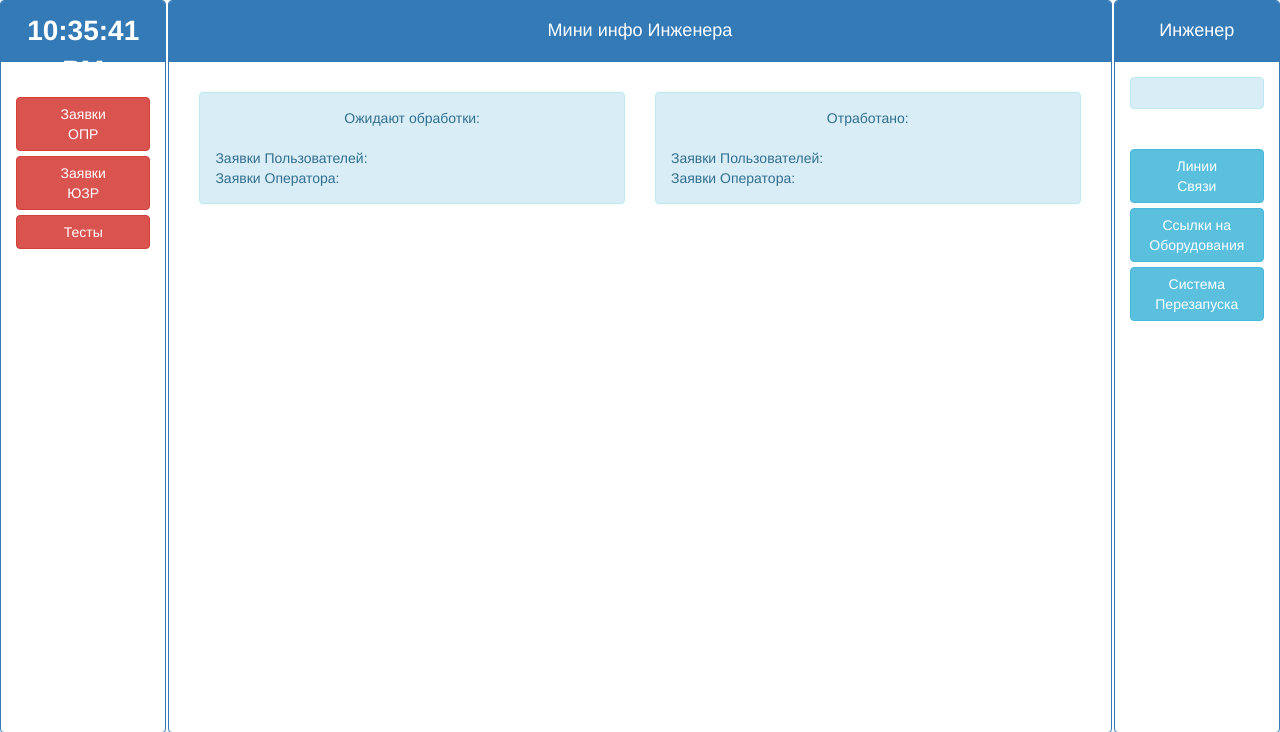
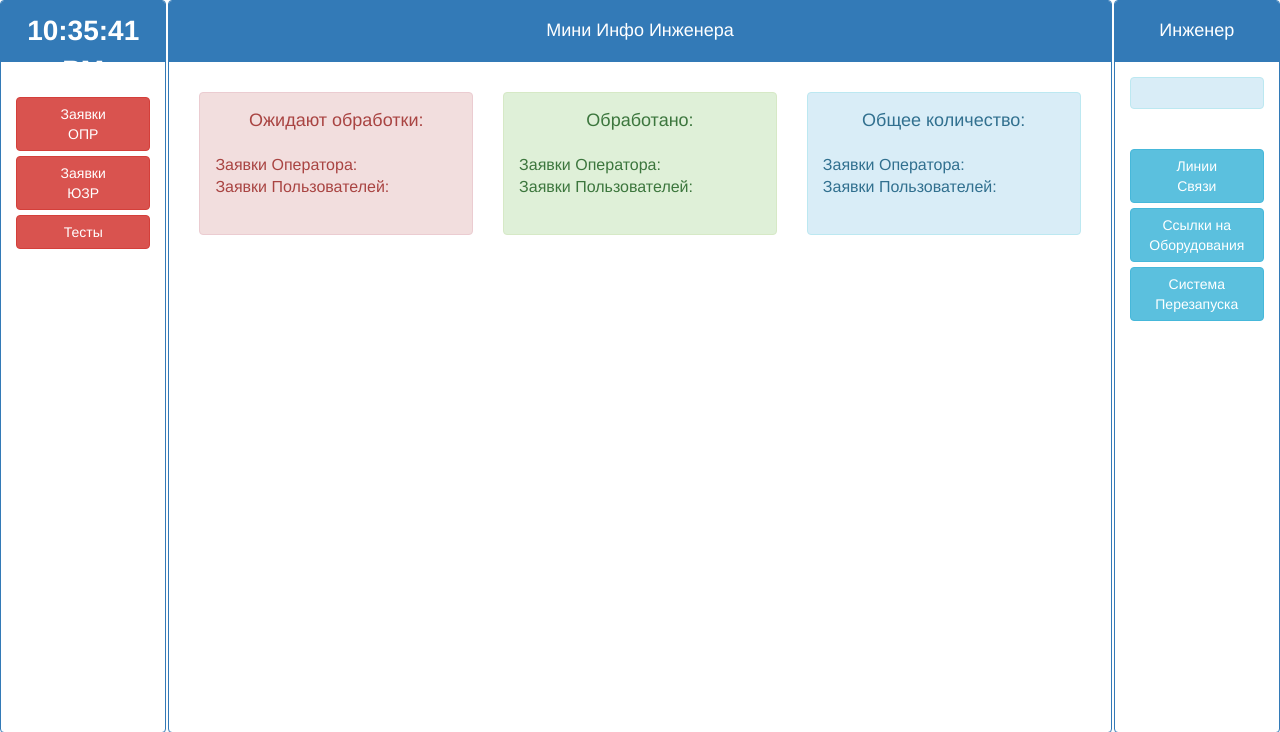
Before and after one commit to freegenrih/Operator-v0.2, a Python web app: template FlaskApp/FlaskApp/templates/engineer/engineer.html in a window 1280 px wide. Shown: the top 732 px of the page. Run offline with Jinja, Linux system fonts and the light colour scheme; the template is opened without the code that fills it, so the values that code supplies are empty; some libraries are stand-ins or nearby versions.

Commit message:
add engineer mini info

```diff
--- a/FlaskApp/FlaskApp/templates/engineer/engineer.html
+++ b/FlaskApp/FlaskApp/templates/engineer/engineer.html
@@ -13,72 +13,85 @@
 {% endblock leftmenu %}
 
 {% block centermenuhead %}
-    <h4 class="text-center">Мини инфо Инженера</h4>
+    <h4 class="text-center">Мини Инфо Инженера</h4>
 {% endblock centermenuhead %}
 
 {% block centermenu %}
 
     <div class="container-fluid" style="padding-top: 15px">
         <div class="row">
-            <div class="col-xs-6">
-                <div class="alert alert-info" title="Инфо о заявках">
-                    <div class="text-center">Ожидают обработки:</div>
+            <div class="col-sm-4">
+                <div class="alert alert-danger" title="Инфо о заявках">
+                    <div class="text-center" style="font-size: 18px;">Ожидают обработки:</div>
                     <br>
-                    Заявки  Пользователей:&nbsp;&nbsp;&nbsp;
-                    {% if count_application_pc_no_checed %}
-                        {% for row in count_application_pc_no_checed %}
-                            {{ row.temp }}
-                        {% endfor %}
-                    {% endif %}
-                    <br>
-                    Заявки  Оператора:&nbsp;&nbsp;&nbsp;
+                    <div style="font-size: 16px;">
+                        Заявки Оператора:
                         {% if operator_application_no_checked %}
                             {% for row in operator_application_no_checked %}
                                 {{ row.temp }}
                             {% endfor %}
                         {% endif %}
                         <br>
+                        Заявки Пользователей:
+                        {% if count_application_pc_no_checed %}
+                            {% for row in count_application_pc_no_checed %}
+                                {{ row.temp }}
+                            {% endfor %}
+                        {% endif %}
+                    </div>
+                    <br>
                 </div>
             </div>
 
-            <div class="col-xs-6">
-                <div class="alert alert-info" title="Инфо о заявках">
-                    <div class="text-center">Отработано:</div>
+            <div class="col-sm-4">
+                <div class="alert alert-success" title="Инфо о заявках">
+                    <div class="text-center" style="font-size: 18px;">Обработано:</div>
                     <br>
-                    Заявки  Пользователей:&nbsp;&nbsp;&nbsp;
-                    {% if count_application_pc_checed %}
-                        {% for row in count_application_pc_checed %}
-                            {{ row.temp }}
-                        {% endfor %}
-                    {% endif %}
-                    <br>
-                    Заявки  Оператора:&nbsp;&nbsp;&nbsp;
+                    <div style="font-size: 16px;">
+                        Заявки Оператора:
                         {% if operator_application_checked %}
                             {% for row in operator_application_checked %}
                                 {{ row.temp }}
                             {% endfor %}
                         {% endif %}
                         <br>
+                        Заявки Пользователей:&nbsp;
+                        {% if count_application_pc_checed %}
+                            {% for row in count_application_pc_checed %}
+                                {{ row.temp }}
+                            {% endfor %}
+                        {% endif %}
+
+                    </div>
+                    <br>
                 </div>
             </div>
-        </div>
-        <div class="row">
-            <div class="col-xs-12">
+
+            <div class="col-sm-4">
+                <div class="alert alert-info" title="Инфо о заявках">
+                    <div class="text-center" style="font-size: 18px;">Общее количество:</div>
+                    <br>
+                    <div style="font-size: 16px;">
+                        Заявки Оператора:
                         {% if count_operator_application_all %}
                             {% for row in count_operator_application_all %}
                                 {{ row.temp }}
                             {% endfor %}
                         {% endif %}
-
+                        <br>
+                        Заявки Пользователей:
                         {% if count_application_pc_all %}
                             {% for row in count_application_pc_all %}
                                 {{ row.temp }}
                             {% endfor %}
                         {% endif %}
+
+                    </div>
+                    <br>
                 </div>
             </div>
         </div>
-
+    </div>
 
 
 {% endblock centermenu %}
@@ -88,6 +101,5 @@
 {% endblock rightmenuhead %}
 
 {% block rightmenu %}
-
     {% include 'engineer/engineer_right_menu_info.html' %}
 {% endblock rightmenu %}
--- a/FlaskApp/FlaskApp/templates/engineer/left_engineer_menu_buttons.html
+++ b/FlaskApp/FlaskApp/templates/engineer/left_engineer_menu_buttons.html
@@ -2,13 +2,13 @@
 <div class="text-center">
     <br class="nav navbar-nav navbar-left">
     <form method="post" action="{{url_for('semple_page_engineer')}}">
-        <button class="btn btn-danger btn-block" name="submit" type="submit" value="Заявки ОПР"
+        <button class="btn btn-danger btn-block" name="submit" type="submit" value="opr_app"
         title="Перейти в заявки Инженеру">Заявки<br>ОПР</button>
 
-        <button class="btn btn-danger btn-block" name="submit" type="submit" value="Заявки ЮЗР"
+        <button class="btn btn-danger btn-block" name="submit" type="submit" value="usr_app"
         title="Перейти в заявки Инженеру">Заявки<br>ЮЗР</button>
 
-        <button class="btn btn-danger btn-block" name="submit" type="submit" value="Тесты"
+        <button class="btn btn-danger btn-block" name="submit" type="submit" value="tests"
         title="Перейти в раздел Тестов">Тесты</button>
     </form>
 </div>
```
Also changed, not shown: FlaskApp/FlaskApp/views/base_views.py (+4 -4 lines). Lines whose indentation alone changed are shown as unchanged.
